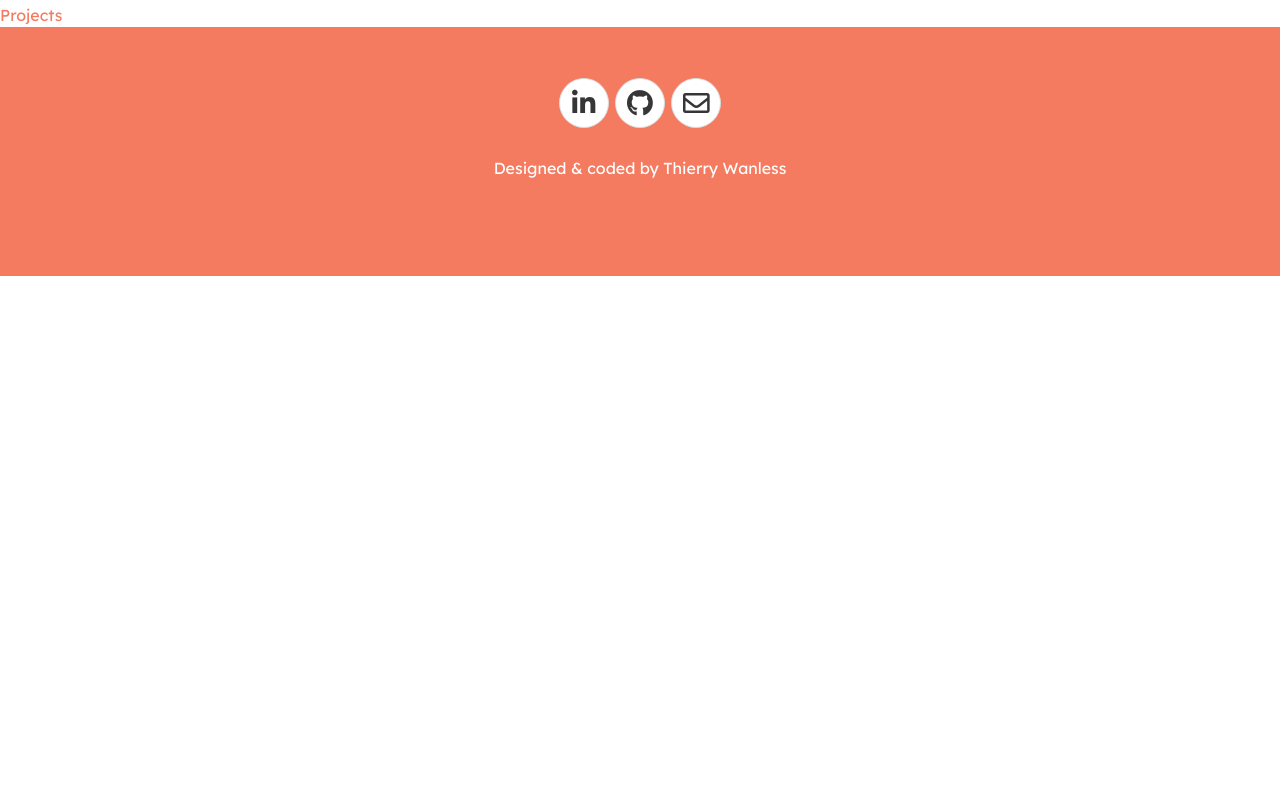
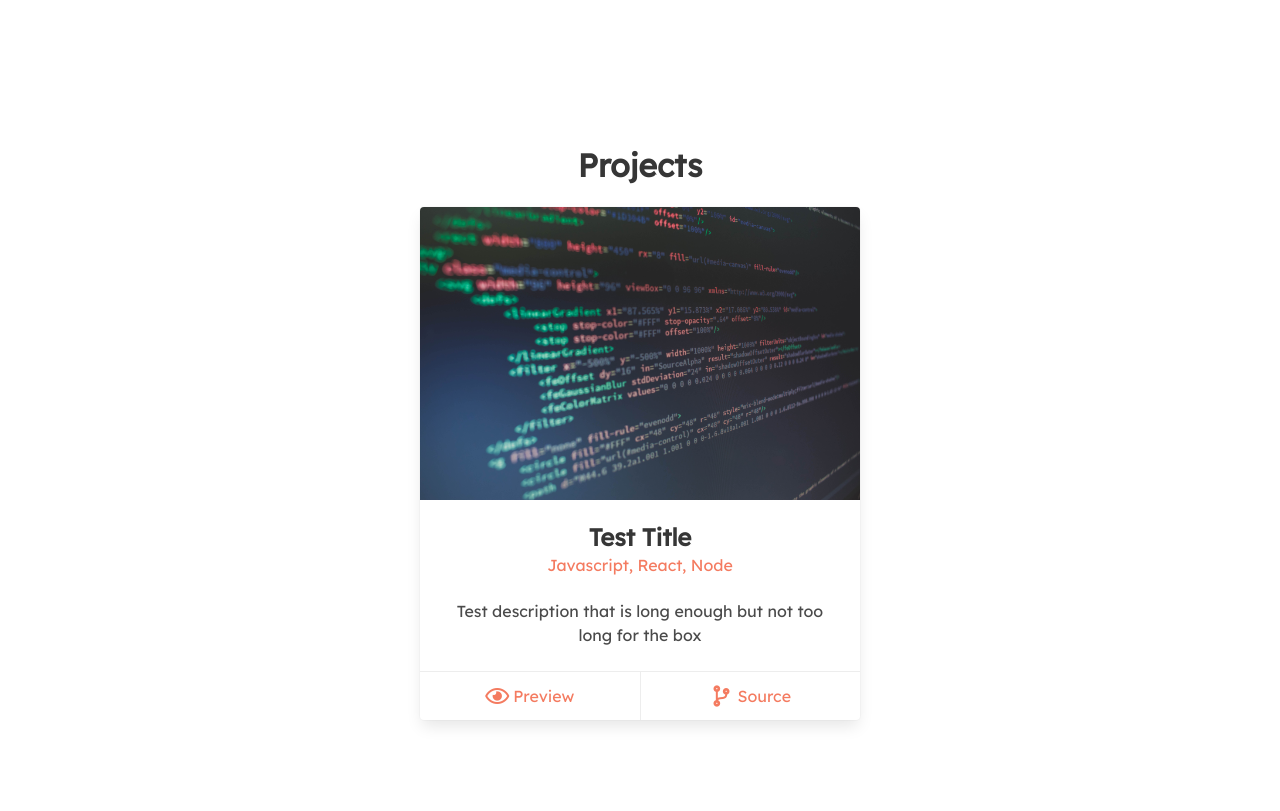
Before and after one commit to thierrywanless/thierrywanless.github.io, a Gatsby site: page / in a window 1280 px wide. Shown: the part 3029-3840 px from the top of the page. Before the commit the page ends 3305 px from the top, so only its background shows below. Built offline with nearby package versions, Linux system fonts and the light colour scheme; Gatsby itself is replaced by a stand-in of ours.

Commit message:
Added Project Card component to manage data for each project; Added Project List component to handle data management and rendering of project cards; Added a test-product image for demonstration;

```diff
--- /dev/null
+++ b/src/components/projectCard.js
@@ -0,0 +1,92 @@
+import React from "react";
+import Image from "gatsby-image";
+
+/**
+ * Project Card Component - Displays an individual project
+ *
+ * @param {string} projectTitle - project title
+ * @param {GatsbyImageSharpFluid} imageFluid - project header image
+ * @param {string} imageAlt - header image alt text
+ * @param {string} technologies - list of technologies
+ * @param {string} description - description of the project
+ * @param {string?} liveUrl - url for the live version (nullable)
+ * @param {string?} sourceUrl - url for the source (nullable)
+ * @param {boolean} wip - work in progress
+ */
+const ProjectCard = ({
+  projectTitle,
+  imageFluid,
+  imageAlt,
+  technologies,
+  description,
+  liveUrl,
+  sourceUrl,
+  wip,
+}) => {
+  return (
+    <div className="card">
+      <div className="card-image">
+        <figure className="image">
+          <Image fluid={imageFluid} alt={imageAlt ?? "Project image"} />
+        </figure>
+      </div>
+      <div className="card-content">
+        <h4 className="title is-4">{projectTitle}</h4>
+        <h4 className="subtitle is-6 project-technologies">{technologies}</h4>
+
+        <p>{description}</p>
+      </div>
+      <footer className="card-footer">
+        {wip && (
+          <span className="card-footer-item icon-text">
+            <span className="icon">
+              <i className="fas fa-cogs fa-lg"></i>
+            </span>
+            <span>WIP</span>
+          </span>
+        )}
+
+        {liveUrl && (
+          <a
+            className="card-footer-item"
+            href={liveUrl}
+            target="_blank"
+            rel="noreferrer"
+          >
+            <span className="icon-text">
+              <span className="icon">
+                <i className="far fa-eye fa-lg"></i>
+              </span>
+              <span>Preview</span>
+            </span>
+          </a>
+        )}
+
+        {sourceUrl ? (
+          <a
+            className="card-footer-item"
+            href={sourceUrl}
+            target="_blank"
+            rel="noreferrer"
+          >
+            <span className="icon-text">
+              <span className="icon">
+                <i className="fas fa-code-branch fa-lg"></i>
+              </span>
+              <span>Source</span>
+            </span>
+          </a>
+        ) : (
+          <span className="card-footer-item icon-text">
+            <span className="icon">
+              <i className="fas fa-code-branch fa-lg"></i>
+            </span>
+            <span>Source private</span>
+          </span>
+        )}
+      </footer>
+    </div>
+  );
+};
+
+export default ProjectCard;
--- /dev/null
+++ b/src/components/projectList.js
@@ -0,0 +1,82 @@
+import React from "react";
+import { graphql, useStaticQuery } from "gatsby";
+
+import ProjectCard from "../components/projectCard";
+
+const ProjectList = () => {
+  const { images, data } = useStaticQuery(
+    graphql`
+      query {
+        images: allFile(filter: { dir: { regex: "//projects/" } }) {
+          edges {
+            node {
+              name
+              relativePath
+              childImageSharp {
+                fluid {
+                  ...GatsbyImageSharpFluid
+                }
+              }
+            }
+          }
+        }
+        data: allDataYaml {
+          edges {
+            node {
+              projects {
+                projectTitle
+                imageFilePath
+                imageAlt
+                technologies
+                description
+                liveUrl
+                sourceUrl
+                wip
+              }
+            }
+          }
+        }
+      }
+    `
+  );
+
+  const populatedData = data.edges[0].node.projects.map((project) => {
+    const imageEdge = images.edges.find(
+      (edge) => edge.node.relativePath === project.imageFilePath
+    );
+
+    if (imageEdge) {
+      return { ...project, imageFluid: imageEdge.node.childImageSharp.fluid };
+    } else {
+      throw new Error("Project image missing");
+    }
+  });
+
+  return (
+    <section id="projects" className="section is-medium has-text-centered">
+      <div className="container">
+        <h1 className="title is-spaced is-size-3-desktop is-size-4-mobile">
+          Projects
+        </h1>
+        <div className="columns is-centered is-multiline">
+          {populatedData.map((project, index) => (
+            <div className="column is-two-fifths" key={index}>
+              <ProjectCard
+                projectTitle={project.projectTitle}
+                imageFluid={project.imageFluid}
+                imageAlt={project.imageAlt}
+                technologies={project.technologies}
+                description={project.description}
+                liveUrl={project.liveUrl}
+                sourceUrl={project.sourceUrl}
+                wip={project.wip}
+              />
+            </div>
+          ))}
+        </div>
+      </div>
+    </section>
+  );
+};
+
+export default ProjectList;
--- a/src/pages/index.js
+++ b/src/pages/index.js
@@ -3,6 +3,7 @@ import * as React from "react";
 import About from "../components/about";
 import Header from "../components/header";
 import Layout from "../components/layout";
+import ProjectList from "../components/projectList";
 import Skills from "../components/skills";
 
 const IndexPage = () => {
@@ -11,7 +12,7 @@ const IndexPage = () => {
       <Header />
       <About />
       <Skills />
-      <h1 id="projects">Projects</h1>
+      <ProjectList />
     </Layout>
   );
 };
--- a/src/styles/style.scss
+++ b/src/styles/style.scss
@@ -17,6 +17,8 @@ $family-sans-serif: "LexendDeca Regular", "Segoe UI", Roboto, Verdana,
 // Derived Bulma variables
 $primary: $orange;
 
+$link: $primary;
+
 $navbar-background-color: $primary;
 $navbar-item-color: $white;
 $navbar-item-hover-color: $white;
@@ -30,6 +32,7 @@ $footer-background-color: $primary;
 $fa-font-path: "~@fortawesome/fontawesome-free/webfonts";
 @import "@fortawesome/fontawesome-free/scss/fontawesome";
 @import "@fortawesome/fontawesome-free/scss/regular";
+@import "@fortawesome/fontawesome-free/scss/solid";
 @import "@fortawesome/fontawesome-free/scss/brands";
 
 // Site styles
@@ -89,6 +92,18 @@ h6 {
 .skill-image {
   max-width: 100px;
   max-height: 100px;
-  width: 100px;
+  width: 100%;
   margin: auto;
 }
+
+.project-technologies {
+  color: $primary;
+}
+
+.icon-text {
+  display: flex;
+
+  .icon {
+    margin-right: 5px;
+  }
+}
```
Also changed, not shown: src/images/projects/test-project.jpg (added).
